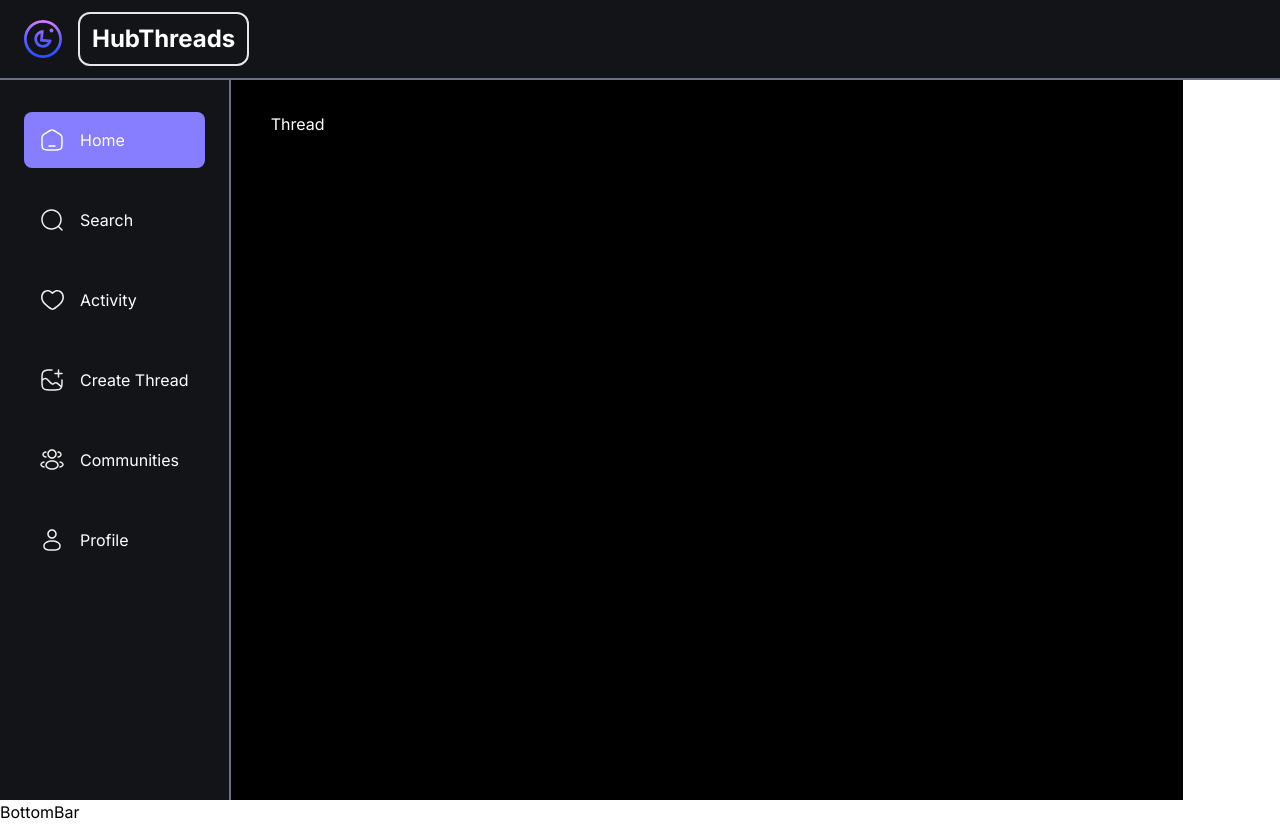
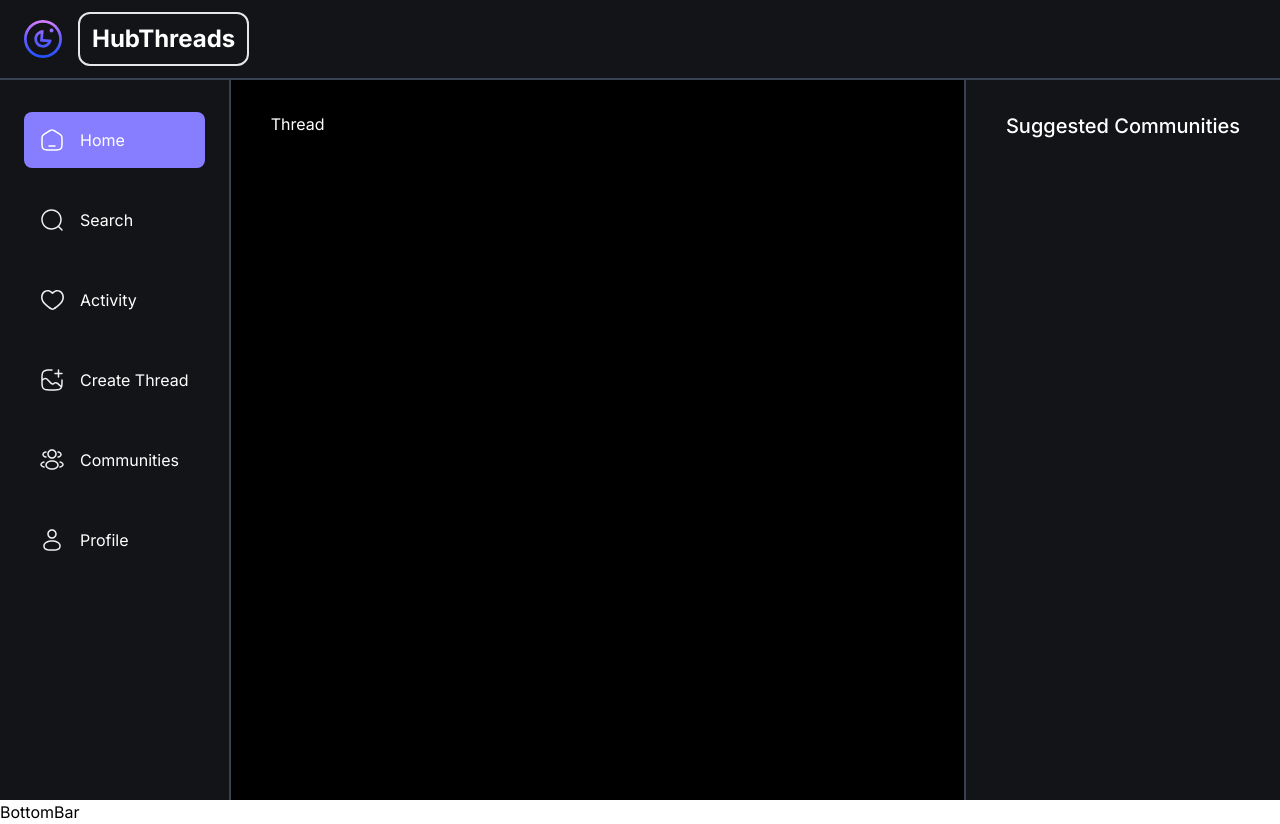
Before and after one commit to DevAnonitos/community-hubThread, a Next.js app: page / in a window 1280 px wide. Built offline with nearby package versions, Linux system fonts and the light colour scheme; no server answers.

Commit message:
update-Add->FixStyleBorderBar

```diff
--- a/components/shared/LeftSidebar.tsx
+++ b/components/shared/LeftSidebar.tsx
@@ -16,7 +16,7 @@ const LeftSidebar = () => {
 
     return (
         <>
-            <section className='custom-scrollbar leftsidebar border-r-2 border-gray-500'>
+            <section className='custom-scrollbar leftsidebar border-r-2 border-gray-700'>
                 <div className='flex w-full flex-1 flex-col gap-6 px-6'>
                     {sidebarLinks.map((link) => {
                         const isActive =
--- a/components/shared/RightSidebar.tsx
+++ b/components/shared/RightSidebar.tsx
@@ -1,8 +1,21 @@
+
 import React from 'react';
+import { currentUser } from "@clerk/nextjs";
 
-const RightSidebar = () => {
+const RightSidebar = async () => {
     return (
-        <div>RightSidebar</div>
+        <>
+            <section
+                className='custom-scrollbar rightsidebar
+                border-l-2 border-gray-700'
+            >
+                <div className='flex flex-1 flex-col justify-start'>
+                    <h3 className='text-heading4-medium text-light-1'>
+                        Suggested Communities
+                    </h3>
+                </div>
+            </section>
+        </>
     );
 };
 
--- a/components/shared/Topbar.tsx
+++ b/components/shared/Topbar.tsx
@@ -11,7 +11,7 @@ import {
 const TopBar = () => {
     return (
         <>
-            <nav className='topbar border-b-2 border-gray-500'>
+            <nav className='topbar border-b-2 border-gray-700'>
                 <Link
                     href="/"
                     className='flex items-center gap-4'
```
